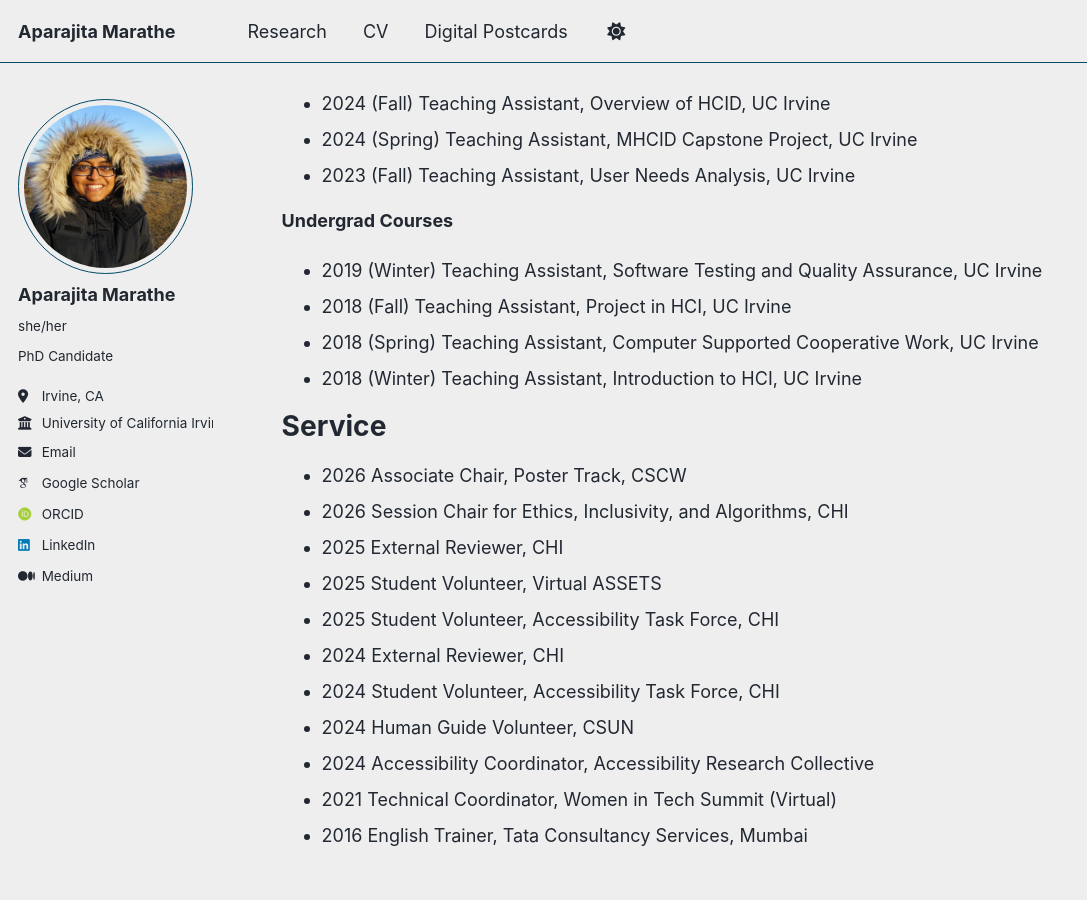
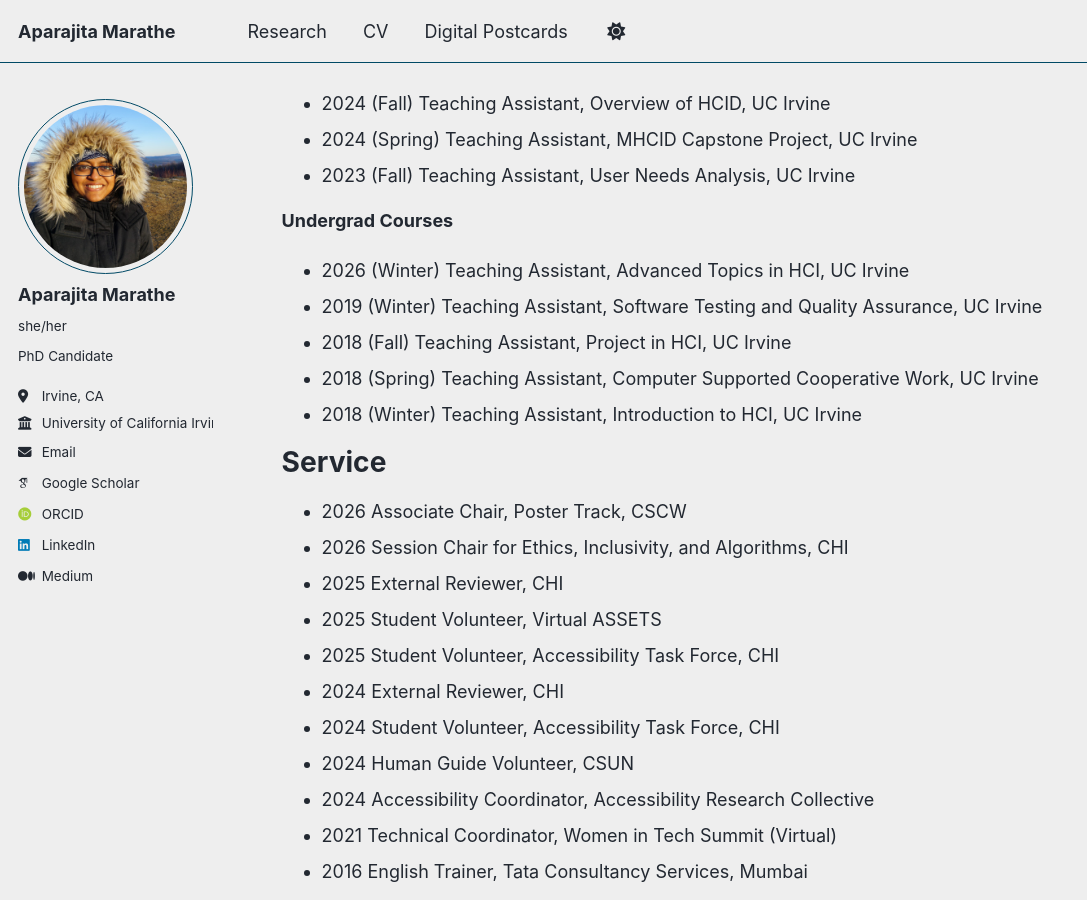
Before and after one commit to aparajitamarathe/aparajitamarathe.github.io, a Jekyll site: the page built from _pages/cv.md, in a window 1280 px wide and 900 px high, scrolled down 2177 px. Shown: the whole window, without its empty margins (0-1087 px from the left). Built offline with Jekyll 4.4.1, drawn with Linux system fonts in a browser that asks for light colours; some web fonts are replaced; part of the change alters nothing that is shown; some of the changed text lies outside the part shown.

Commit message:
Update CV with new awards and teaching assistant roles

```diff
--- a/_pages/cv.md
+++ b/_pages/cv.md
@@ -28,7 +28,7 @@ Work Experience
 * 2018 User Experience Summer Intern, **Nelnet**, Madison, USA
 * 2015-2017 Data Integration Analyst, **Tata Consultancy Services**, Mumbai, India
 
-Awards
+Awards & Fellowships
 ======
 * 2026 Summar Graduate Scholar, Division of Teaching Excellence and Innovation
 * 2026 Dean's Dissertation Writing Fellowship
@@ -80,6 +80,7 @@ Teaching
 * 2023 (Fall) Teaching Assistant, User Needs Analysis, UC Irvine
 
 **Undergrad Courses**
+* 2026 (Winter) Teaching Assistant, Advanced Topics in HCI, UC Irvine
 * 2019 (Winter) Teaching Assistant, Software Testing and Quality Assurance, UC Irvine
 * 2018 (Fall) Teaching Assistant, Project in HCI, UC Irvine
 * 2018 (Spring) Teaching Assistant, Computer Supported Cooperative Work, UC Irvine
```
